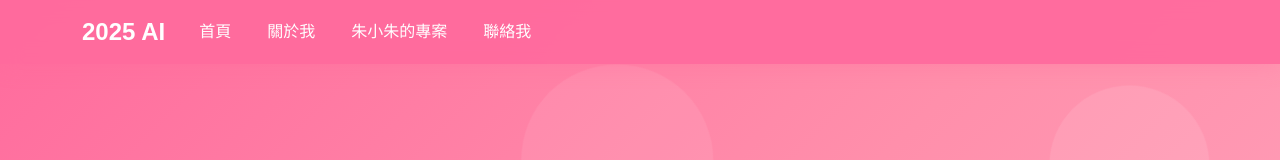
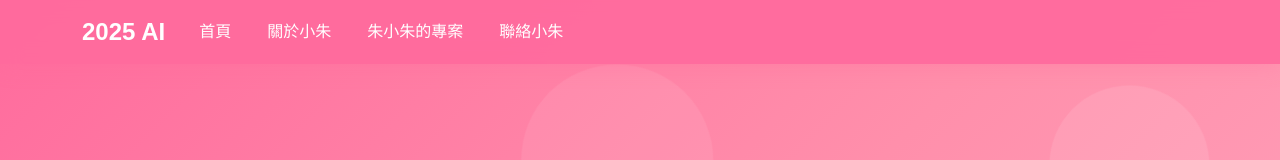
Before and after one commit to hualinepig/hualinepig.github.io, a plain HTML site: page index.html in a window 1280 px wide. Shown: the top 160 px of the page. Drawn offline with nearby package versions, Linux system fonts and the light colour scheme.

Commit message:
Update index.html

```diff
--- a/index.html
+++ b/index.html
@@ -25,13 +25,13 @@
                         <a class="nav-link" href="#home">首頁</a>
                     </li>
                     <li class="nav-item">
-                        <a class="nav-link" href="#about">關於我</a>
+                        <a class="nav-link" href="#about">關於小朱</a>
                     </li>
                     <li class="nav-item">
                         <a class="nav-link" href="#projects">朱小朱的專案</a>
                     </li>
                     <li class="nav-item">
-                        <a class="nav-link" href="#contact">聯絡我</a>
+                        <a class="nav-link" href="#contact">聯絡小朱</a>
                     </li>
                 </ul>
             </div>
```
